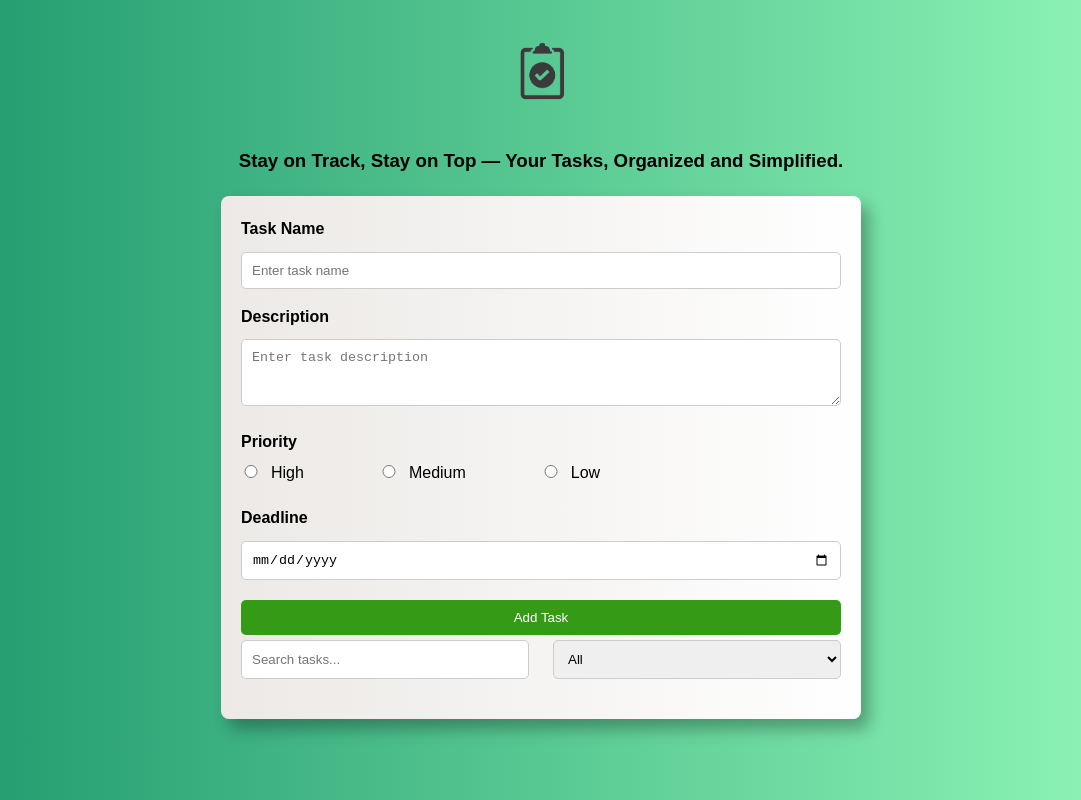
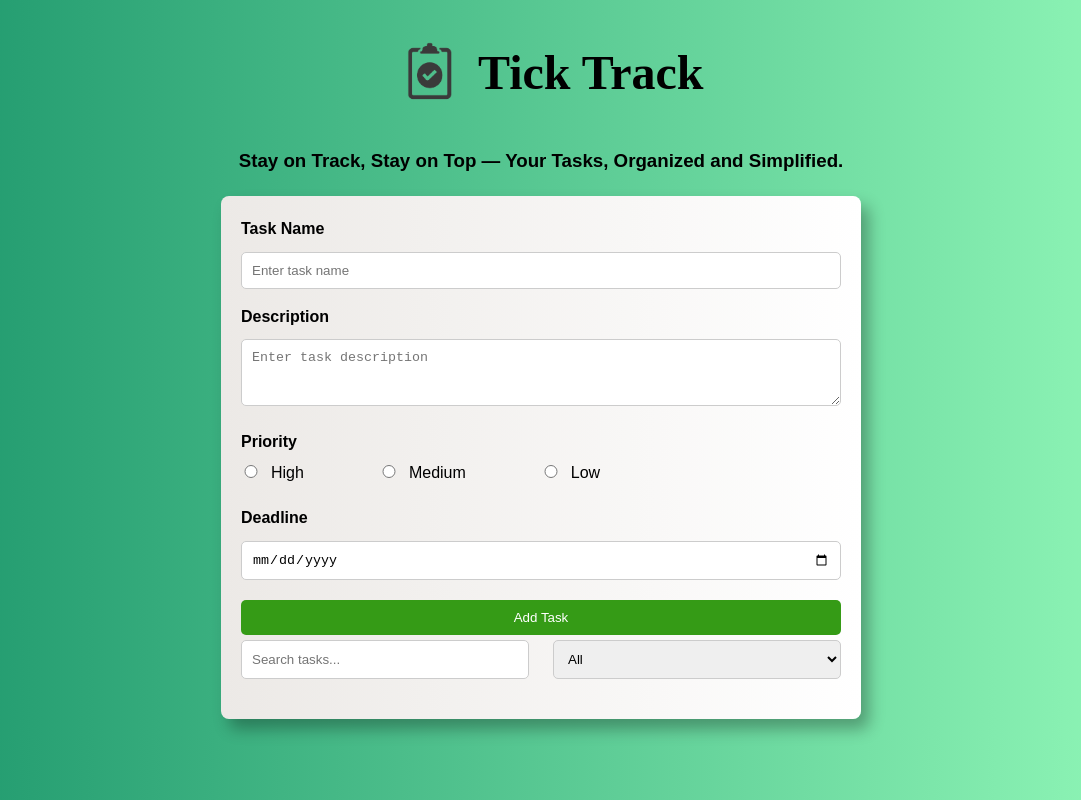
Before and after one commit to p-art-dheev/TickTrack, a React (Vite) app: page / in a window 1280 px wide. Shown: the whole page, without its empty margins (99-1180 px from the left). Built offline with nearby package versions, Linux system fonts and the light colour scheme.

Commit message:
Front End

```diff
--- a/src/App.jsx
+++ b/src/App.jsx
@@ -60,7 +60,7 @@ function App() {
             <img src="src\Tick Track_transparent-.png" alt="Logo" className="logo" height="100" />
           </div>
           <div>
-            <h1 className="header"><b></b></h1>
+            <h1 className="header"><b>Tick Track</b></h1>
           </div>
         </div>
         <h3>
```
